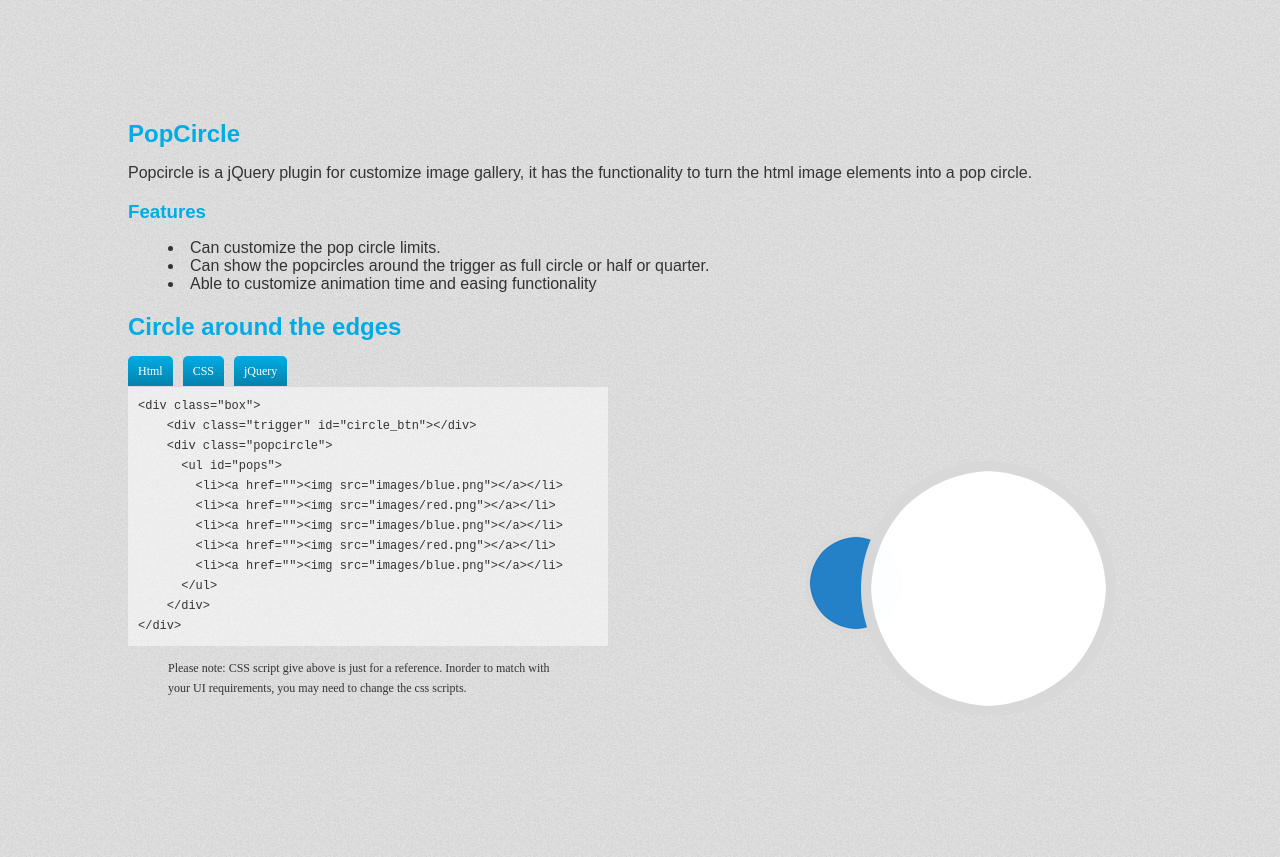
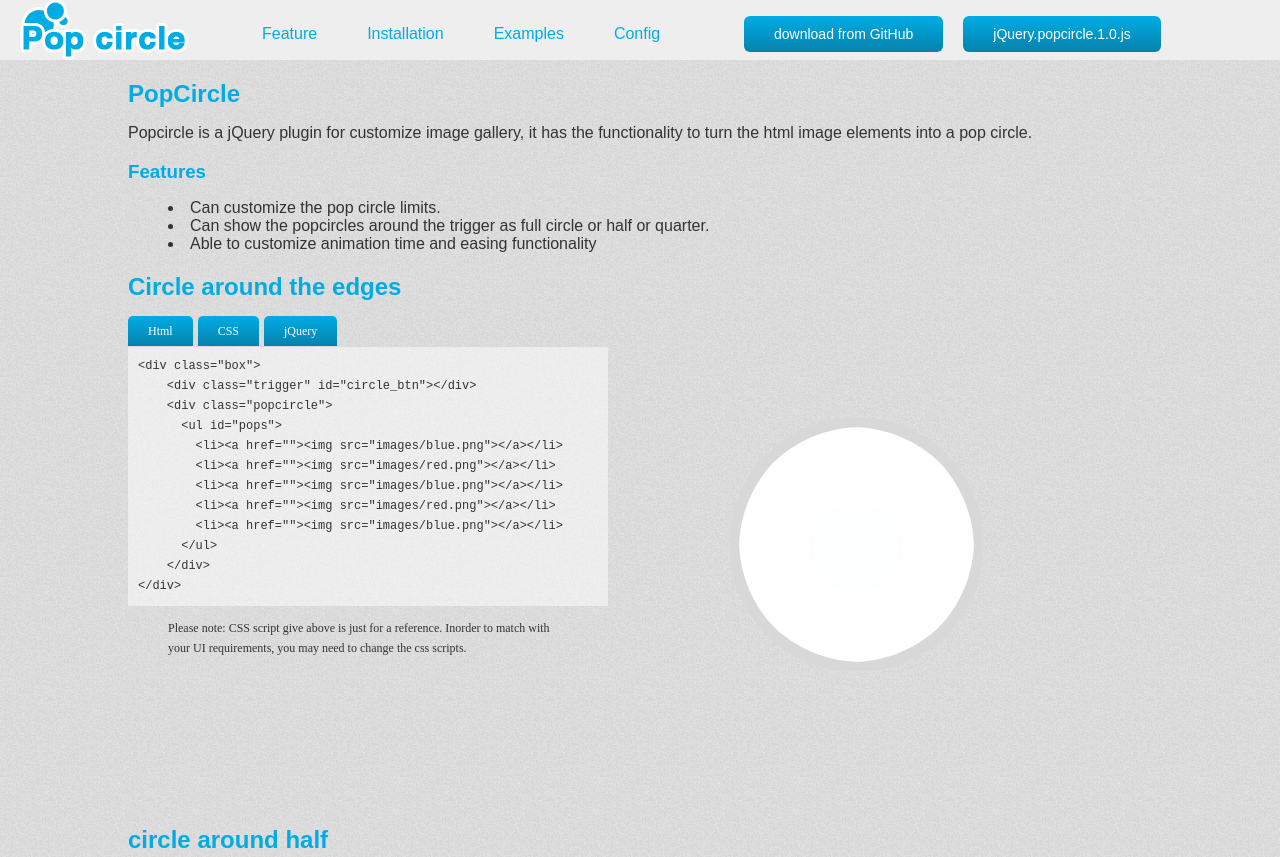
Before and after one commit to dineshhv/popcircle, a plain HTML site: page site.html in a window 1280 px wide. Shown: the top 857 px of the page. Drawn offline with nearby package versions, Linux system fonts and the light colour scheme.

Commit message:
site design

```diff
--- a/site.html
+++ b/site.html
@@ -17,14 +17,14 @@ background-image:url(images/bg.png);
 height: 100%;
 }
 h1,h2,h3,h4{ color:#00ace5; margin-bottom: 5px; }
-.container{ margin:0 auto; width: 1024px; height:2100px;}
+.container{ margin:80px auto 0px; width: 1024px; height:2100px;}
 .block{ height: 20px; width: 100px; background-color: black;}
 .example{width:1024px; height: 500px;}
 .code{ float:left; width:480px; height: 480px; padding:10px 10px 10px 0px;}
 .feature{ list-style:inside;}
 .tab{ height: 30px; width:100%; margin-top: }
 .tab ul { list-style: none; padding: 0; margin: 0; border-bottom: 1px solid rgba(200,200,200,.5); height: auto; display: inline-block;width:100%;}
-.tab ul li{ float: left; padding:5px 10px; margin-right: 10px;
+.tab ul li{ float: left;  margin-right: 5px;
 background: #00ace5; /* Old browsers */
 background: -moz-linear-gradient(top, #00ace5 0%, #0582ab 100%); /* FF3.6+ */
 background: -webkit-gradient(linear, left top, left bottom, color-stop(0%,#00ace5), color-stop(100%,#0582ab)); /* Chrome,Safari4+ */
@@ -39,8 +39,9 @@ filter: progid:DXImageTransform.Microsoft.gradient( startColorstr='#00ace5', end
 -moz-border-radius-topright: 5px;
 border-top-left-radius: 5px;
 border-top-right-radius: 5px;
+
 }
-.tab ul li a{ text-decoration: none; color: white;}
+.tab ul li a{ text-decoration: none; color: white; padding:5px 20px; display: block;}
 .html,.css,.js{ background-color:rgba(255,255,255,.5); width:460px; height: auto; max-height: 380px; padding: 10px;  overflow-x: scroll;}
 .code{ color:#333;  height: auto; font-size: 12px; font-family: Helvetica sans-serif; line-height: 20px; }
 .config_sec{ height: 400px; width:1024px;}
@@ -55,18 +56,38 @@ border-bottom-left-radius: 0;}
 .odd {background-color: rgba(255,255,255,.5); }
 .eve { background-color: rgba(225,225,225,.5); }
 .config_sec td {height:120px; min-height: 50px; padding-left:60px; padding-top: 5px; font-family: Helvetica, sans-serif; font-size: 14px; }
-.desctext{ width:70%; float:left; padding-top: 20px;}
+.desctext{ width:70%; float:left; padding-top: 20px; }
 .descimg{ width: 30%; float: left;}
-.header{height: 100px;  width: 100%;}
-.footer{ height: 200px; width: 100%; background-color: #222;}
+.header{height: 60px;  width: 100%; min-width: 1024px;  background-color: #eee; position: fixed; z-index: 15; top:0px;}
+.footer{ height: 200px; width: 100%; min-width: 1024px;  background-color: #222;}
+.logo{margin-left: 20px; background-image: url(images/logo.png); width:168px; height: 60px;}
+.menu{ position: absolute; margin-left: 15%; margin-top: -50px; }
+.download{position: absolute; margin-left:55%; margin-top: -60px;}
+.download ul{ list-style: none;}
+.download ul li{float: left; margin-right: 20px; background: #00ace5; /* Old browsers */
+background: -moz-linear-gradient(top, #00ace5 0%, #0582ab 100%); /* FF3.6+ */
+background: -webkit-gradient(linear, left top, left bottom, color-stop(0%,#00ace5), color-stop(100%,#0582ab)); /* Chrome,Safari4+ */
+background: -webkit-linear-gradient(top, #00ace5 0%,#0582ab 100%); /* Chrome10+,Safari5.1+ */
+background: -o-linear-gradient(top, #00ace5 0%,#0582ab 100%); /* Opera 11.10+ */
+background: -ms-linear-gradient(top, #00ace5 0%,#0582ab 100%); /* IE10+ */
+background: linear-gradient(to bottom, #00ace5 0%,#0582ab 100%); /* W3C */
+filter: progid:DXImageTransform.Microsoft.gradient( startColorstr='#00ace5', endColorstr='#0582ab',GradientType=0 ); /* IE6-9 */
+-webkit-border-radius: 6px;
+-moz-border-radius: 6px;
+border-radius: 6px;
+}
+.download ul li a{padding: 10px 30px; text-decoration: none; color: #fff; display: block; font-size: 14px;}
+.menu ul { list-style: none; height: 30px; margin-top: 10px;}
+.menu ul li{ float: left; margin-left: 10px;}
+.menu ul li a{ padding: 5px 20px; text-decoration: none; color: #00ace5; display: block; }
 /*********************************** End Page CSS *********************************/
 
 
 /*********************************** PopCircle CSS *********************************/
 .box{ width:500px; height: 500px;  float:left; }
-.trigger{ width:255px; height: 255px; position:absolute; z-index: 10; left:110px; top:110px; background-image:url(images/big_round.png); cursor: pointer;  margin-left: 750px; margin-top: 350px; }
-.trigger2{ width:255px; height: 255px; position: absolute; z-index: 10; left:110px; top:110px; background-image:url(images/big_round.png); cursor: pointer; margin-left: 750px; margin-top: 900px;  }
-.popcircle{ position:relative; z-index: 9; width:500px; height:500px;left:0px; top:0px;}
+.trigger{ width:255px; height: 255px; position:relative; z-index: 10; left:110px; top:110px; background-image:url(images/big_round.png); cursor: pointer; }
+.trigger2{ width:255px; height: 255px; position: relative; z-index: 10; left:110px; top:110px; background-image:url(images/big_round.png); cursor: pointer; }
+.popcircle{ position:relative; z-index: 9; width:500px; height:500px;left:0px; top:-250px;}
 .popcircle ul{ list-style:none; padding:0px; margin: 0px; height: auto; cursor: pointer;}
 .popcircle ul li{top: 187.5px; left: 187.5px; height: 100px; width: 100px; position: absolute;}
 
@@ -114,8 +135,25 @@ $(document).ready(function(){
 });
 </script>
 <body>
-<div class="header"></div>
+<div class="header">
+	<div class="logo"></div>
+	<div class="menu">
+		<ul>
+		<li><a href="#feature">Feature</a></li>
+		<li><a href="">Installation</a></li>
+		<li><a href="#examples">Examples</a></li>
+		<li><a href="#config">Config</a></li>
+		</ul>
+	</div>
+	<div class="download">
+		<ul>
+		<li><a href="">download from GitHub</a></li>
+		<li><a href="">jQuery.popcircle.1.0.js</a></li>
+		</ul>
+	</div>
+</div>
 <div class="container">
+<div id="feature"></div>
 <h2>PopCircle</h2>
 <p>Popcircle is a jQuery plugin for customize image gallery, it has the functionality to turn the html image elements into a pop circle.</p>
 <h3>Features</h3>
@@ -125,7 +163,8 @@ $(document).ready(function(){
 	<li>Able to customize animation time and easing functionality</li>
 </ul>
 <h2>Circle around the edges</h2>
-<div class="example">
+
+<div class="example" id="examples">
 	<div class="code" id="full_circle">
 	<div class="tab">
 		<ul>
@@ -271,7 +310,7 @@ $(document).ready(function(){
 		</div>
 	</div>
 	</div>
-
+<div id="config"></div>
 <h2>Config</h2>
 <div class="config_sec">
 	<table width="1024px" border="0" cellspacing="0" cellpadding="0">
```
Also changed, not shown: images/logo.png (added).
